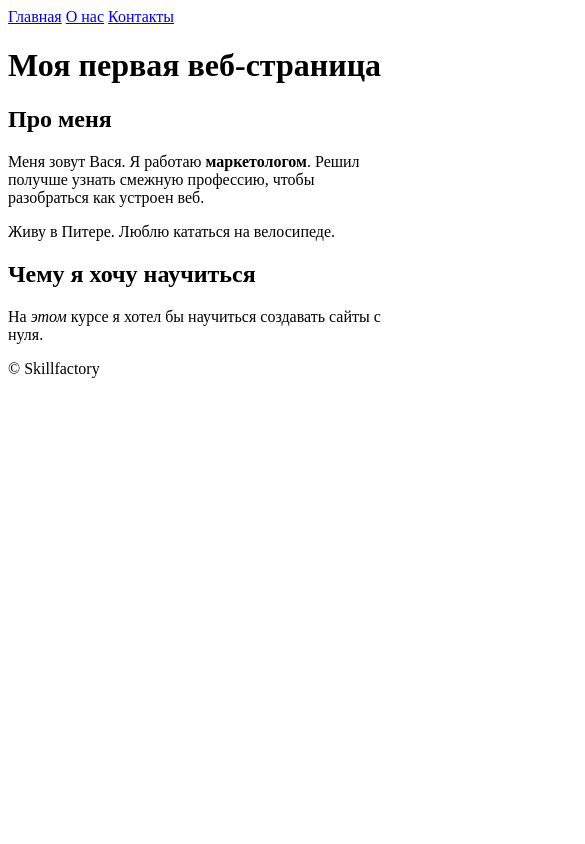
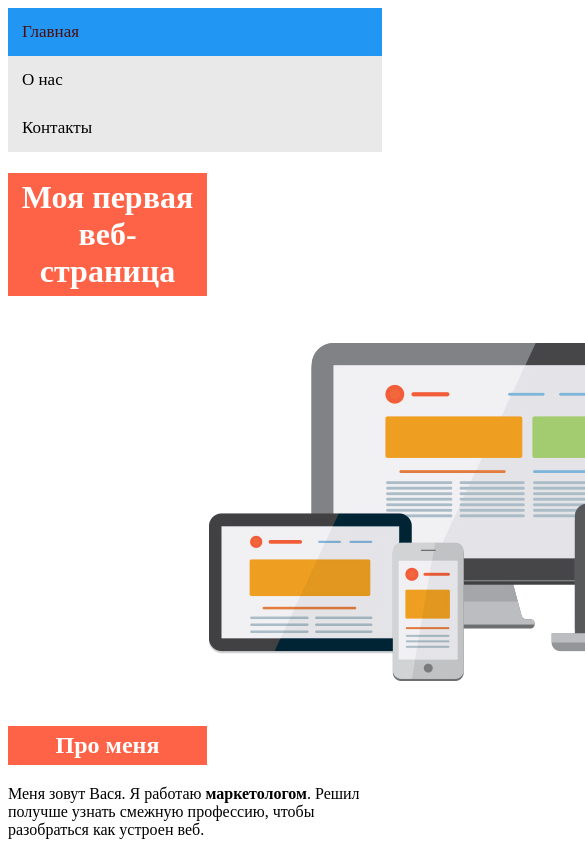
Before and after one commit to vladiki23/html, a plain HTML site: page site/pages/index.html in a window 390 px wide. Shown: the top 844 px of the page, 585 px wide, since content can reach past the window. Drawn offline with Linux system fonts and the light colour scheme.

Commit message:
add img, css, style, ...

```diff
--- /dev/null
+++ b/site/css/menu.css
@@ -0,0 +1,53 @@
+/* Добавить черный цвет фона на верхней панели навигации */
+.topnav {
+    overflow: hidden;
+    background-color: #e9e9e9;
+  }
+
+  /* Стиль ссылок внутри панели навигации */
+  .topnav a {
+    float: left;
+    display: block;
+    color: black;
+    text-align: center;
+    padding: 14px 16px;
+    text-decoration: none;
+    font-size: 17px;
+  }
+
+  /* Изменение цвета ссылок при наведении курсора */
+  .topnav a:hover {
+    background-color: #ddd;
+    color: black;
+  }
+
+  /* Стиль элемента "active", чтобы выделить текущую страницу */
+  .topnav a.active {
+    background-color: #2196F3;
+    color: white;
+  }
+
+  /* Стиль окна поиска внутри панели навигации */
+  .topnav input[type=text] {
+    float: right;
+    padding: 6px;
+    border: none;
+    margin-top: 8px;
+    margin-right: 16px;
+    font-size: 17px;
+  }
+
+  /* Если ширина экрана меньше 600 пикселей, складывайте ссылки и поле поиска вертикально, а не горизонтально */
+  @media screen and (max-width: 600px) {
+    .topnav a, .topnav input[type=text] {
+      float: none;
+      display: block;
+      text-align: left;
+      width: 100%;
+      margin: 0;
+      padding: 14px;
+    }
+    .topnav input[type=text] {
+      border: 1px solid #ccc;
+    }
+  }
--- a/site/pages/index.html
+++ b/site/pages/index.html
@@ -1,23 +1,45 @@
 <!DOCTYPE html>
 <html lang="ru">
 <head>
+    <!-- Кодировка документа -->
     <meta charset="utf-8">
+    <!-- Заголовок страницы -->
     <title>Моя первая веб-страница</title>
+    <!-- Путь к css стилю -->
+    <link href="../css/menu.css" rel="stylesheet" type="text/css">
+    <style>
+        .city {
+         background-color: tomato;
+         width: 50%;
+         color: white;
+         padding: 6px;
+        }
+
+        .main {
+         text-align: center;
+        }
+       </style>
 </head>
 <body>
+    <!-- Основное содержимое страницы -->
     <header>
-        <a href="#">Главная</a>
+    <!-- Навигационное меню -->
+    <nav class="topnav">
+        <a class="active" href="#" style="color: rgb(80, 11, 11);">Главная</a>
         <a href="about.html">О нас</a>
         <a href="contacts.html">Контакты</a>
+    </nav>
     </header>
     <main>
-        <h1>Моя первая веб-страница</h1>
-        <h2>Про меня</h2>
+        <h1 class="city" style="text-align: center;">Моя первая веб-страница</h1>
+        <img src="../images/adaptiv.jpg" alt="img" style="margin-left: 170px;">
+        <h2 class="city" style="text-align: center;">Про меня</h2>
         <p>Меня зовут Вася. Я работаю <strong>маркетологом</strong>. Решил получше узнать смежную профессию, чтобы разобраться как устроен веб.</p>
         <p>Живу в Питере. Люблю кататься на велосипеде.</p>
-        <h2>Чему я хочу научиться</h2>
+        <h2 class="city" style="text-align: center;">Чему я хочу научиться</h2>
         <p>На <em>этом</em> курсе я хотел бы научиться создавать сайты с нуля.</p>
     </main>
+    <!-- Подвал сайта -->
     <footer>
         <span>&copy;&nbsp;Skillfactory</span>
     </footer>
```
Also changed, not shown: site/pages/about.html (+9 -1 lines), site/pages/contacts.html (+9 -1 lines), site/images/adaptiv.jpg (added), 1 other file.
